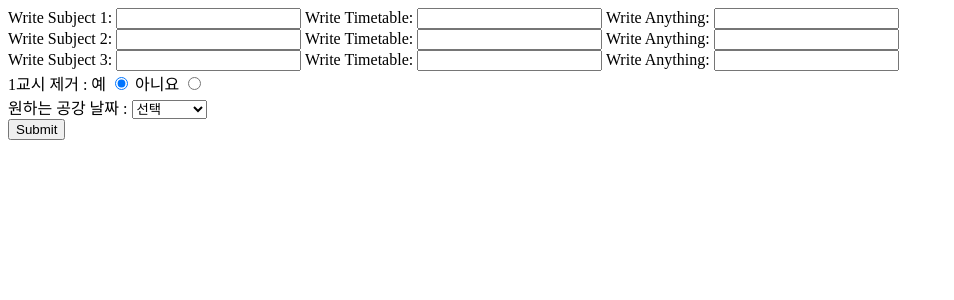
After one commit to Imjieunn/Automatic_TimeTable_Maker, a Flask app: template templates/prac.html in a window 1280 px wide. The commit adds this page. Shown: the top 300 px of the page, without its empty margins (0-954 px from the left). Run offline with Flask 2, Linux system fonts and the light colour scheme; the template is opened without the code that fills it, so the values that code supplies are empty.

Commit message:
modified

```diff
--- a/app.py
+++ b/app.py
@@ -23,11 +23,11 @@ def select():
 # def subject():
 #     return render_template("subject.html")
 
-@app.route('/result')
+@app.route('/result', methods=['GET','POST'])
 def result():
-    val = request.form
-    print("val from html" + str(val))
-    # return render_template("result.html", result=val)
+    if request.method == 'POST':
+        testDict = request.form.to_dict(flat=True)
+    return render_template("result.html", result = testDict)
 
 if __name__ == '__main__':
     app.run(debug=True)
--- /dev/null
+++ b/templates/prac.html
@@ -0,0 +1,45 @@
+<!DOCTYPE html>
+<html>
+
+<head>
+   <title>Check Output Value</title>
+</head>
+
+<body>
+   <form method='POST'>
+      <label for="subject">Write Subject 1:</label>
+      <input type="text" name="subject1" id="subj" />
+      <label for="timetable">Write Timetable:</label>
+      <input type="text" name="timetable1" id="timet" />
+      <label for="anything">Write Anything:</label>
+      <input type="text" name="anything1" id="anyt" />
+      <br>
+      <label for="subject">Write Subject 2:</label>
+      <input type="text" name="subject2" id="subj" />
+      <label for="timetable">Write Timetable:</label>
+      <input type="text" name="timetable2" id="timet" />
+      <label for="anything">Write Anything:</label>
+      <input type="text" name="anything2" id="anyt" />
+      <br>
+      <label for="subject">Write Subject 3:</label>
+      <input type="text" name="subject3" id="subj" />
+      <label for="timetable">Write Timetable:</label>
+      <input type="text" name="timetable3" id="timet" />
+      <label for="anything">Write Anything:</label>
+      <input type="text" name="anything3" id="anyt" />
+      <br>
+      1교시 제거 : 예 <input type="radio" name="noMorningClass" value="true" checked> 아니요 <input type="radio" name="noMorningClass" value="false"><br>
+      원하는 공강 날짜 : <select name="offDay">
+         <option value="">선택</option>
+         <option value="false">필요 없음</option>
+         <option value="Mon">월</option>
+         <option value="Tue">화</option>
+        <option value="Wed">수</option>
+         <option value="Thu">목</option>
+         <option value="Fri">금</option>
+      </select><br>
+      <input type="submit" value="Submit" />
+   </form>
+</body>
+
+</html>
--- a/templates/select.html
+++ b/templates/select.html
@@ -6,7 +6,7 @@
 </head>
 
 <body style="overflow-y: hidden">
-  <form action="/result" method="GET">
+  <form action="/result" method="POST">
   <div class="outlier">
   <div class="content_box">
     <table width="100%" height="100px" style="text-align:center">
```
Also changed, not shown: practice.py (added, +39 -0 lines).
